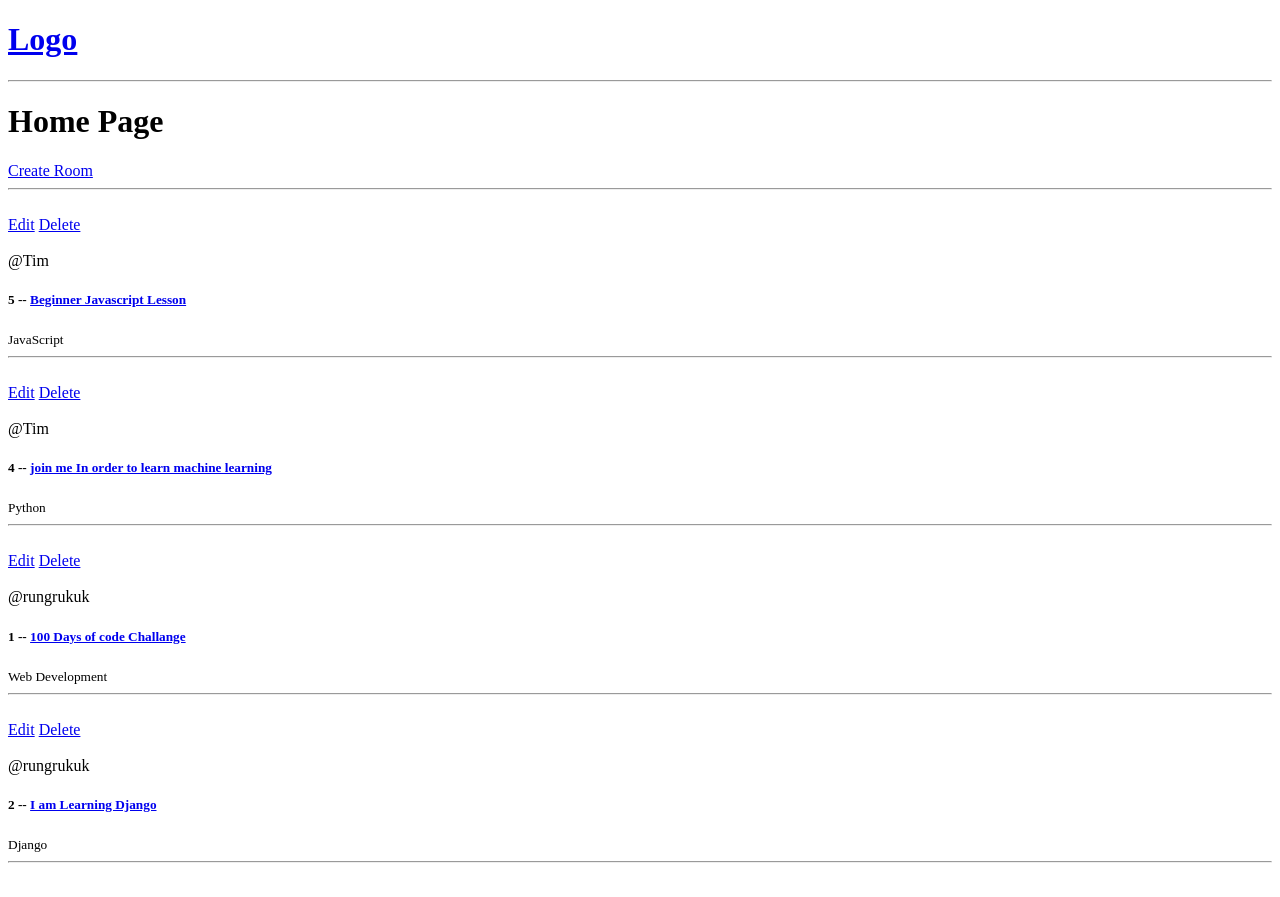
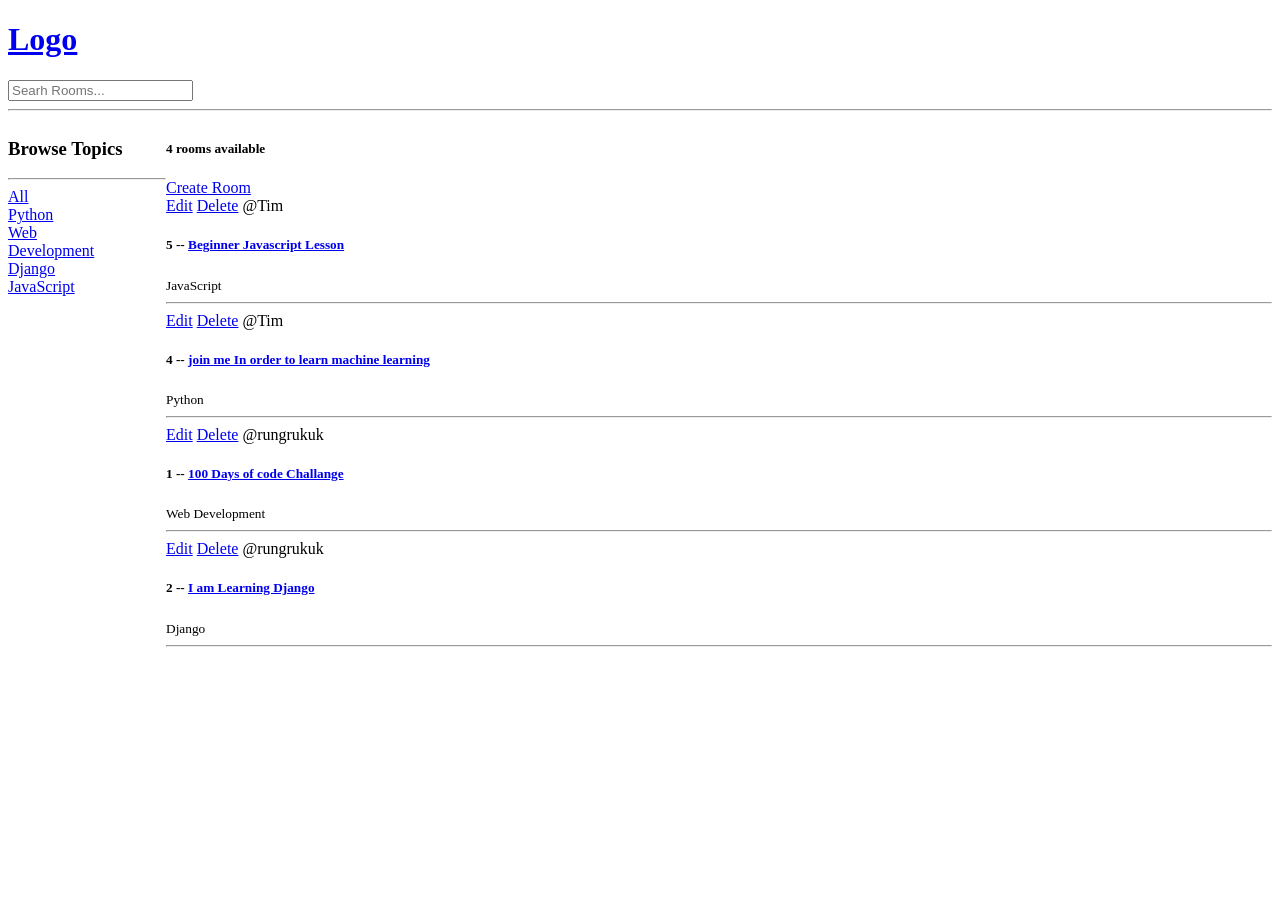
Before and after one commit to Rungrukuk/StudyBud_2nd_DjangoProject, a Django app: page / in a window 1280 px wide. After the commit the page ends 647 px from the top, so only its background shows below. Run offline with Django 4.2, Linux system fonts and the light colour scheme; data comes from the database, SQL or seed files in the repository; both versions use the stored data as it was after the commit.

Commit message:
First Lesson Has Finished

```diff
--- a/base/templates/base/home.html
+++ b/base/templates/base/home.html
@@ -1,23 +1,43 @@
 {% extends 'main.html' %}
 {% block content %}
-    <h1>Home Page</h1>
+
+    <style>
+        .home-container{
+            display: grid;
+            grid-template-columns: 1fr 7fr;
+        }
+    </style>
+
+    <div class = "home-container">
+        <div>
+            <h3>Browse Topics</h3>
+            <hr>
+
+            <div class = "home-container">
+                <a href="{% url 'home' %}" >All</a>
+            </div>
+            {% for topic in topics  %}
+                <div class = "home-container">
+                    <a href="{% url 'home'%}?q={{topic.name}} " >{{topic.name}}</a>
+                </div>
+            {% endfor %}
+        </div>
 
         <div>
+            <h5>{{room_count}} rooms available</h5>
             <a href = "{% url 'create-room' %}">Create Room</a>
-        <hr>
-        <br>
             <div>
                 {% for room in rooms %}
                     <div>
                         <a href = "{% url 'update-room' room.id %}">Edit</a>
                         <a href = "{% url 'delete-room' room.id %}">Delete</a>
-                    <br><br>
                         <span>@{{room.host.username}}</span>
                         <h5>{{room.id}} -- <a href="{% url 'room' room.id %}">{{room.name}}</a></h5>
                         <small>{{room.topic.name}}</small>
-                    <hr><br>
+                        <hr>
                     </div>
                 {% endfor %}
             </div>
+        <div>
     </div>
 {% endblock content %}
--- a/base/views.py
+++ b/base/views.py
@@ -1,5 +1,6 @@
 from django.shortcuts import render, redirect
-from .models import Room
+from django.db.models import Q
+from .models import Room, Topic
 from .forms import RoomForm
 
 # Create your views here.
@@ -12,8 +13,16 @@
 
 
 def home(request):
-    rooms = Room.objects.all()
-    context = {"rooms": rooms}
+    q = request.GET.get("q") if request.GET.get("q") != None else ""
+    rooms = Room.objects.filter(
+        Q(topic__name__icontains=q)
+        | Q(name__icontains=q)
+        | Q(description__icontains=q)
+        #! | Q(host_icontains=q)
+    )
+    topics = Topic.objects.all()
+    room_count = rooms.count()
+    context = {"rooms": rooms, "topics": topics, "room_count": room_count}
     return render(request, "base/home.html", context)
 
 
--- a/templates/navbar.html
+++ b/templates/navbar.html
@@ -1,4 +1,9 @@
 <a href="/">
     <h1>Logo</h1>
 </a>
+
+<form method = "GET" action="{% url 'home' %}">
+    <input type = "text" name="q" placeholder = "Searh Rooms..." />
+</form>
+
 <hr>
```
Also changed, not shown: db.sqlite3. Lines whose indentation alone changed are shown as unchanged.
